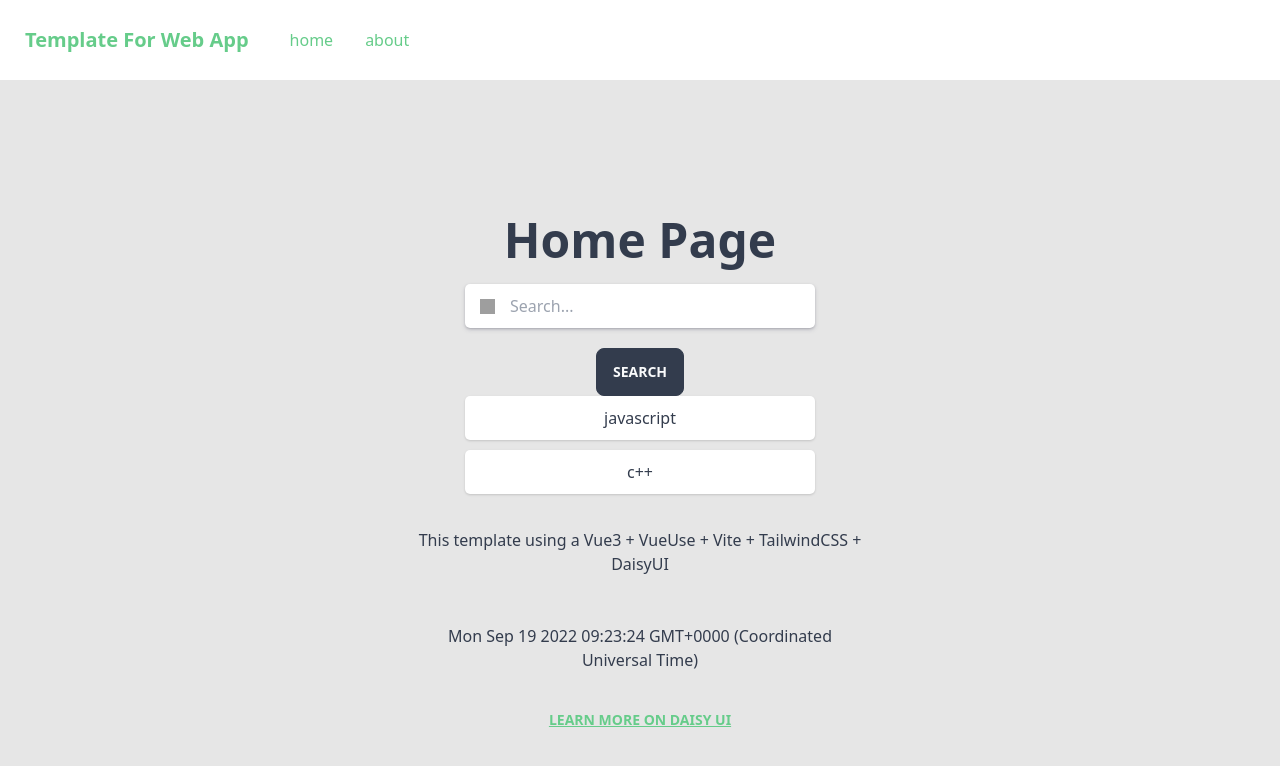
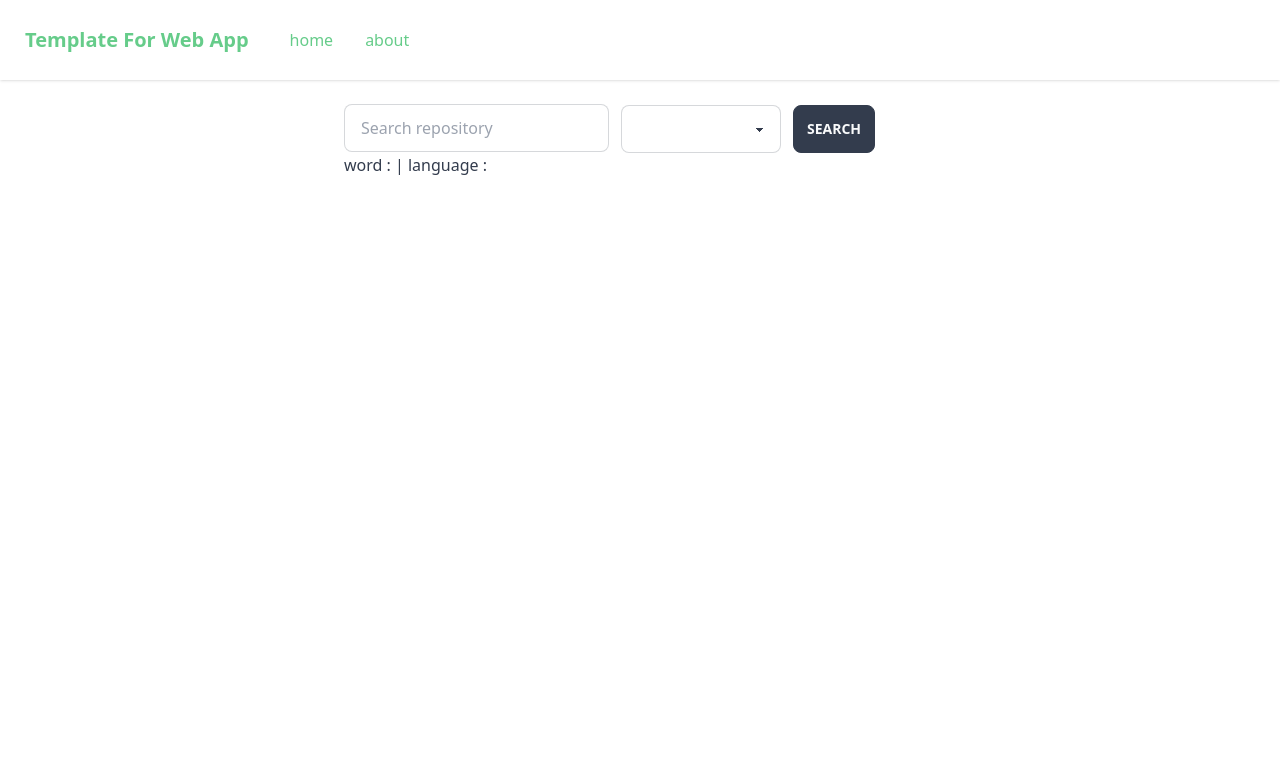
Before and after one commit to IR-Software-Metrices-Work/Software-Metrices-Proj-2022-Frontend, a Vue app: page / in a window 1280 px wide. Shown: the top 766 px of the page. Built offline with nearby package versions, Linux system fonts and the light colour scheme; grey boxes are pictures that could not be loaded.

Commit message:
[✨ add] : github api to complete mike work

```diff
--- a/src/components/heroicon.vue
+++ b/src/components/heroicon.vue
@@ -3,27 +3,13 @@
     <div class="hero-content text-center">
       <div class="max-w-md">
         <h1 class="text-5xl font-bold">{{header}}</h1>
-        <!-- Searchbar Start -->
-        <input type="text" v-model="input" placeholder="Search..."/>
+        <input type="text" v-model="input" placeholder="Search Repository"/>
+        <select class="select select-bordered max-w-xs">
+          <option disabled selected>Choose Language</option>
+          <option value="Java">Java</option>
+          <option value="C#">C#</option>
+        </select>
         <button class="btn" type="submit">Search</button>
-        <div class="item object" v-for="object in filteredList()" :key="object">
-          <p>{{ object }}</p>
-        </div>
-        <div class="notfound" v-if="input&&!filteredList().length">
-          <p>No result found!</p>
-        </div>
-        <!-- Searchbar End -->
-        <p class="py-6 text-md">
-          This template using a Vue3 + VueUse + Vite + TailwindCSS + DaisyUI
-        </p>
-        <p class="py-6 text-md">
-          {{ now }}
-        </p>
-        <button class="btn btn-ghost">
-          <a class="link link-primary" href="https://daisyui.com/">
-            learn more on daisy ui
-          </a>
-        </button>
       </div>
     </div>
   </div>
@@ -48,7 +34,7 @@ function filteredList() {
 </script>
 
 <style>
-input {
+/* input {
   display: block;
   width: 350px;
   margin: 20px auto;
@@ -75,5 +61,5 @@ input {
 }
 .notfound{
   background-color: tomato;
-}
+} */
 </style>
--- a/src/pages/home.page.vue
+++ b/src/pages/home.page.vue
@@ -1,7 +1,40 @@
 <template>
-    <Heroicon header="Home Page"/>
+    <div class="lg:mx-80 lg:my-6 lg:px-3">
+        <input type="text" v-model="query" placeholder="Search repository" class="input input-bordered mx-3" />
+        <select class="select select-bordered" v-model="language">
+            <option disabled selected>Pick Language</option>
+            <option value="java">Java</option>
+            <option value="csharp">C#</option>
+        </select>
+        <button class="btn btn-square mx-3 px-10" @click="search">Search</button>
+        <p class="px-3">word : {{query}} | language : {{language}}</p>
+    </div>
+    <div class="lg:mx-80 lg:my-6 lg:px-3">
+        <p v-for="item in result">
+            {{item.name}}
+            <a class="text-primary" :href=item.html_url target="_blank">link</a>
+        </p>
+    </div>
 </template>
 
 <script setup>
-import Heroicon from '@/components/heroicon.vue';
+import githUbClient from '@/service/githubClient';
+import { ref } from 'vue';
+
+const result = ref([]);
+const query = ref("");
+const language = ref("");
+
+const search = async () => {
+    if(query.value == ""){
+        alert("Please input query");
+        return;
+    }
+    if(language.value == ""){
+        alert("Please select language");
+        return;
+    }
+    const res = await githUbClient.searchRepositories(query.value,language.value)
+    result.value = res.data.items;
+}
 </script>
--- a/src/service/EventService.js
+++ b/src/service/axiosClient.js
@@ -1,10 +1,12 @@
 import axios from "axios"
 
 const apiClient = axios.create({
-    baseURL: "https://api.github.com/repos/vmg/redcarpet/issues?state=closed",
+    baseURL: "https://api.github.com/search",
     withCredentials: false,
     headers: {
         Accept: "application/json",
         "Content-Type": "application/json",
     }
 });
+
+export default apiClient;
--- /dev/null
+++ b/src/service/githubClient.js
@@ -0,0 +1,8 @@
+import apiClient from "./axiosClient";
+
+export default {
+    searchRepositories: (query,language) => {
+        // return apiClient.get(`?q=${query}+language:${language}&sort=stars&order=desc`)
+        return apiClient.get("/repositories",{params: {q: `${query}+language:${language}`, sort: "stars", order: "desc"}})
+    }
+}
```
